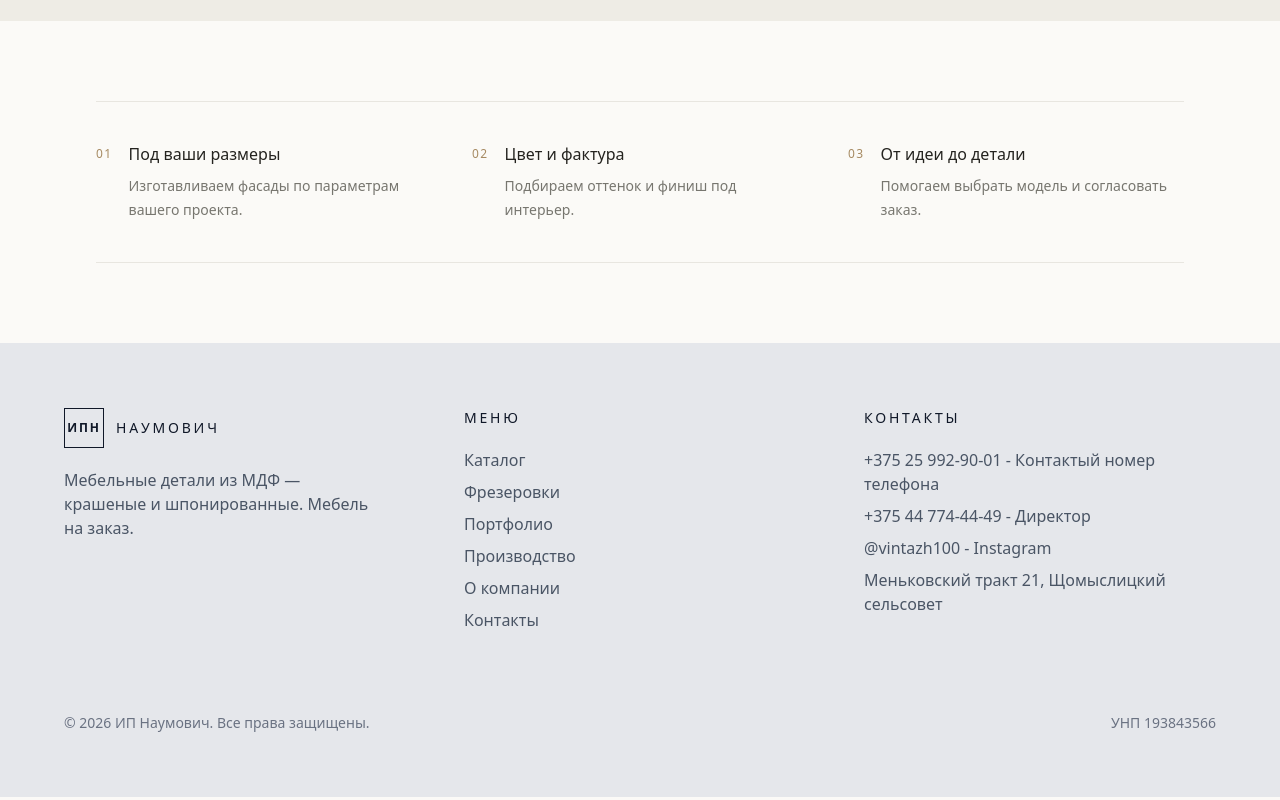
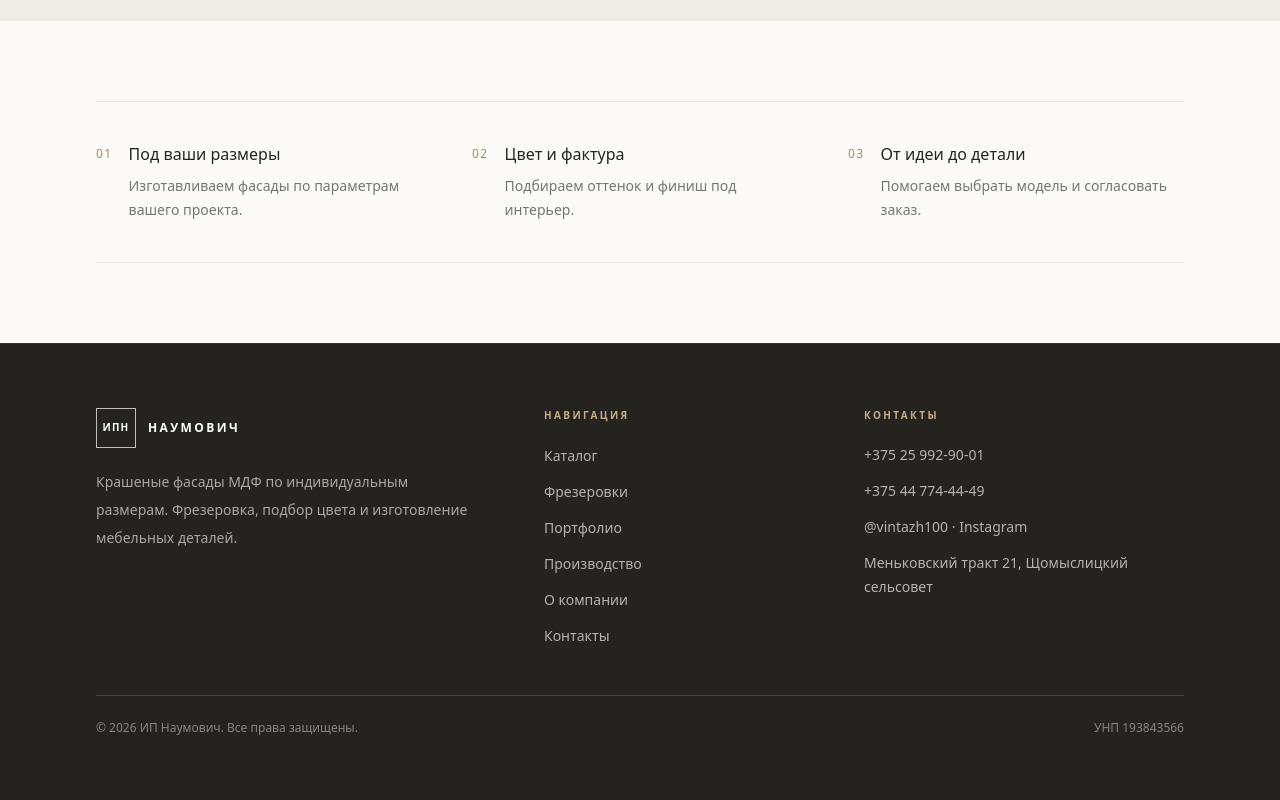
Before and after one commit to IljaBelousow/naumovich-site, a Next.js app: page / in a window 1280 px wide. Shown: the part 1959-2759 px from the top of the page. Built offline with nearby package versions, Linux system fonts and the light colour scheme.

Commit message:
Restyle footer to match premium facade design

```diff
--- a/src/components/Footer.tsx
+++ b/src/components/Footer.tsx
@@ -11,75 +11,42 @@ const navigation = [
 
 export default function Footer() {
   return (
-    <footer className="border-t border-gray-200 bg-gray-200">
-      <div className="w-full px-5 py-16 sm:px-8 lg:px-12 xl:px-16">
-        <div className="grid grid-cols-1 gap-12 md:grid-cols-3">
-          {/* Бренд */}
+    <footer className="border-t border-[#34332d] bg-[#24231f] text-white">
+      <div className="mx-auto w-full max-w-[1600px] px-5 py-14 sm:px-10 sm:py-16 lg:px-16 xl:px-24">
+        <div className="grid grid-cols-1 gap-10 sm:grid-cols-2 lg:grid-cols-[1.2fr_0.8fr_1fr] lg:gap-16">
           <div>
             <Link href="/" className="flex items-center gap-3">
-              <span className="flex h-10 w-10 items-center justify-center border border-gray-900 text-xs font-semibold tracking-[0.15em] text-gray-900">
-                ИПН
-              </span>
-              <span className="text-sm font-medium uppercase tracking-[0.2em] text-gray-900">
-                Наумович
-              </span>
+              <span className="flex h-10 w-10 items-center justify-center border border-white/70 text-[10px] font-semibold tracking-[0.12em] text-white">ИПН</span>
+              <span className="text-xs font-semibold uppercase tracking-[0.2em] text-white">Наумович</span>
             </Link>
-            <p className="mt-5 max-w-xs text-base font-light text-gray-600">
-              Мебельные детали из МДФ — крашеные и шпонированные. Мебель на заказ.
+            <p className="mt-5 max-w-sm text-sm leading-7 text-white/60">
+              Крашеные фасады МДФ по индивидуальным размерам. Фрезеровка, подбор цвета и изготовление мебельных деталей.
             </p>
           </div>
 
-          {/* Меню */}
           <div>
-            <p className="text-sm font-medium uppercase tracking-[0.2em] text-gray-900">
-              Меню
-            </p>
-            <ul className="mt-5 space-y-2">
+            <p className="text-[10px] font-semibold uppercase tracking-[0.24em] text-[#c9ad82]">Навигация</p>
+            <ul className="mt-5 space-y-3">
               {navigation.map((item) => (
                 <li key={item.name}>
-                  <Link
-                    href={item.href}
-                    className="text-base font-light text-gray-600 transition-colors hover:text-gray-900"
-                  >
-                    {item.name}
-                  </Link>
+                  <Link href={item.href} className="text-sm text-white/65 transition-colors hover:text-white">{item.name}</Link>
                 </li>
               ))}
             </ul>
           </div>
 
-          {/* Контакты */}
           <div>
-            <p className="text-sm font-medium uppercase tracking-[0.2em] text-gray-900">
-              Контакты
-            </p>
-            <ul className="mt-5 space-y-2 text-base font-light text-gray-600">
-              <li>
-                <a href="tel:+375259929001" className="transition-colors hover:text-gray-900">
-                  +375 25 992-90-01 - Контактый номер телефона
-                </a>
-              </li>
-              <li>
-                <a href="tel:+375447744449" className="transition-colors hover:text-gray-900">
-                  +375 44 774-44-49 - Директор
-                </a>
-              </li>
-              <li>
-                <a
-                  href="https://www.instagram.com/vintazh100"
-                  target="_blank"
-                  rel="noopener noreferrer"
-                  className="transition-colors hover:text-gray-900"
-                >
-                  @vintazh100 - Instagram
-                </a>
-              </li>
-              <li>Меньковский тракт 21, Щомыслицкий сельсовет</li>
+            <p className="text-[10px] font-semibold uppercase tracking-[0.24em] text-[#c9ad82]">Контакты</p>
+            <ul className="mt-5 space-y-3 text-sm leading-6 text-white/65">
+              <li><a href="tel:+375259929001" className="hover:text-white">+375 25 992-90-01</a></li>
+              <li><a href="tel:+375447744449" className="hover:text-white">+375 44 774-44-49</a></li>
+              <li><a href="https://www.instagram.com/vintazh100" target="_blank" rel="noopener noreferrer" className="hover:text-white">@vintazh100 · Instagram</a></li>
+              <li className="max-w-xs">Меньковский тракт 21, Щомыслицкий сельсовет</li>
             </ul>
           </div>
         </div>
 
-        <div className="mt-14 flex flex-col gap-2 border-t border-gray-200 pt-6 text-sm font-light text-gray-500 sm:flex-row sm:justify-between">
+        <div className="mt-12 flex flex-col gap-3 border-t border-white/15 pt-6 text-xs text-white/45 sm:flex-row sm:items-center sm:justify-between">
           <p>© 2026 ИП Наумович. Все права защищены.</p>
           <p>УНП 193843566</p>
         </div>
```
